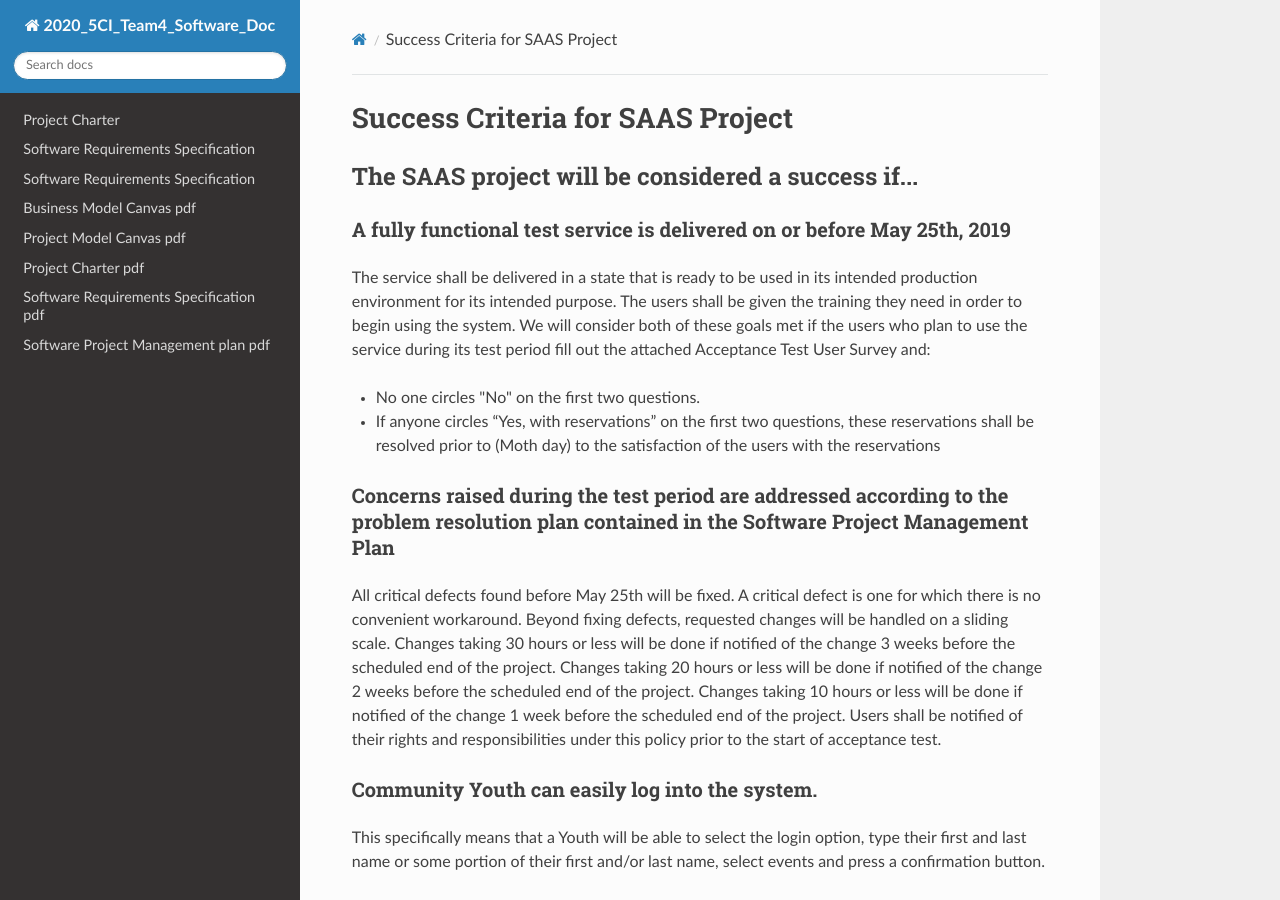
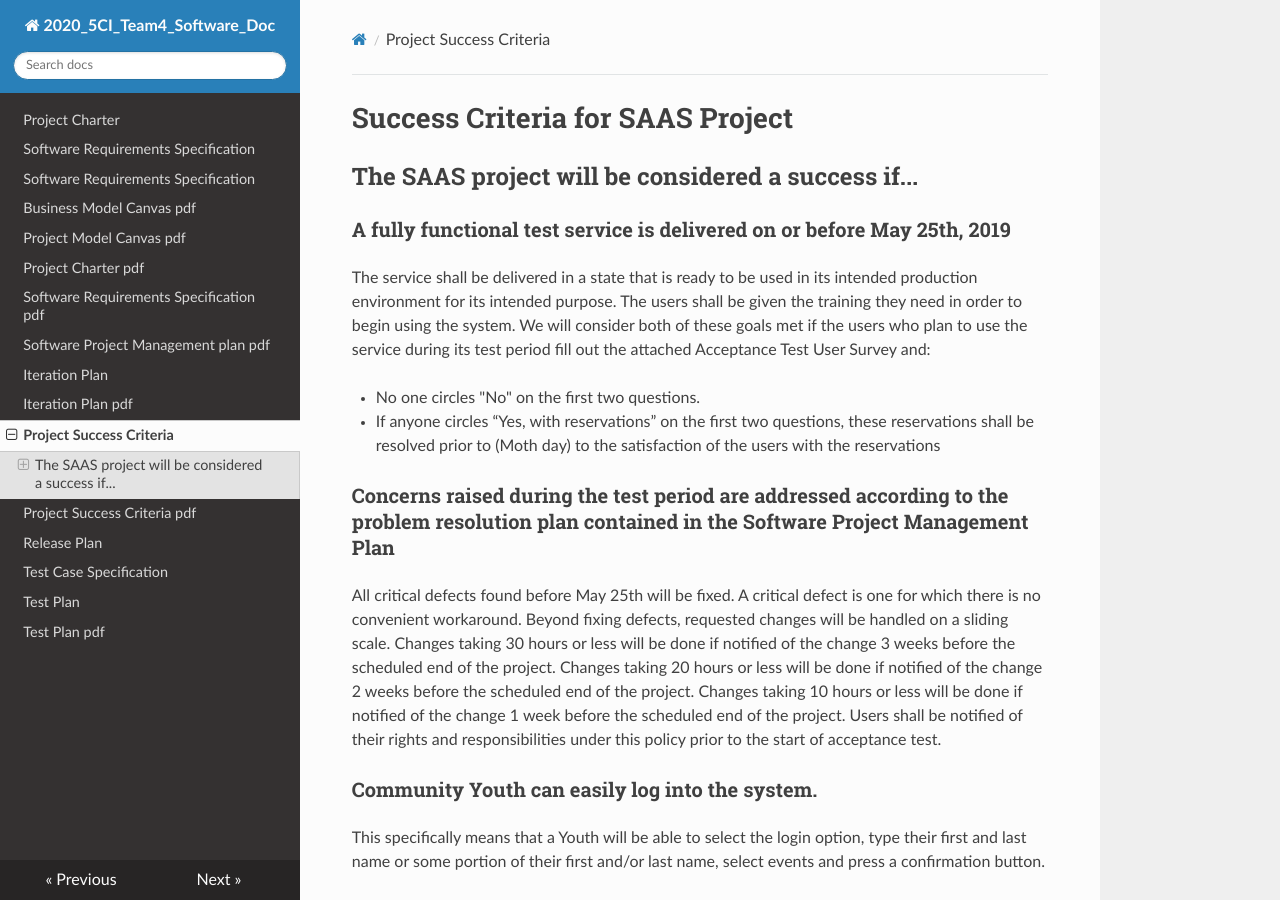
Before and after one commit to BonettiPietro/2020_5CI_team4_Bonetti, an MkDocs documentation site: the page built from docs/Project_Success_Criteria.md, in a window 1280 px wide and 900 px high. Built offline with MkDocs 1.6.1, drawn with Linux system fonts in a browser that asks for light colours; nearby versions of some CDN libraries.

Commit message:
Update mkdocs.yml

```diff
--- a/mkdocs.yml
+++ b/mkdocs.yml
@@ -8,6 +8,14 @@ nav:
     - 'Project Charter pdf': 'Project_Charter_Doc.pdf'
     - 'Software Requirements Specification pdf': 'Software Project Management Plan.pdf'
     - 'Software Project Management plan pdf': 'Software Project Management Plan.pdf'
+    - 'Iteration Plan': 'iteration_plan.md'
+    - 'Iteration Plan pdf': 'iteration_plan.pdf'
+    - 'Project Success Criteria': 'Project_Success_Criteria.md'
+    - 'Project Success Criteria pdf': 'Project_Success_Criteria.pdf'
+    - 'Release Plan': 'Release_Plan.md'
+    - 'Test Case Specification': 'Test_Case_Specification.md'
+    - 'Test Plan': 'test_plan.md'
+    - 'Test Plan pdf': 'test_plan.pdf'
 
 theme:
     name: readthedocs
```
